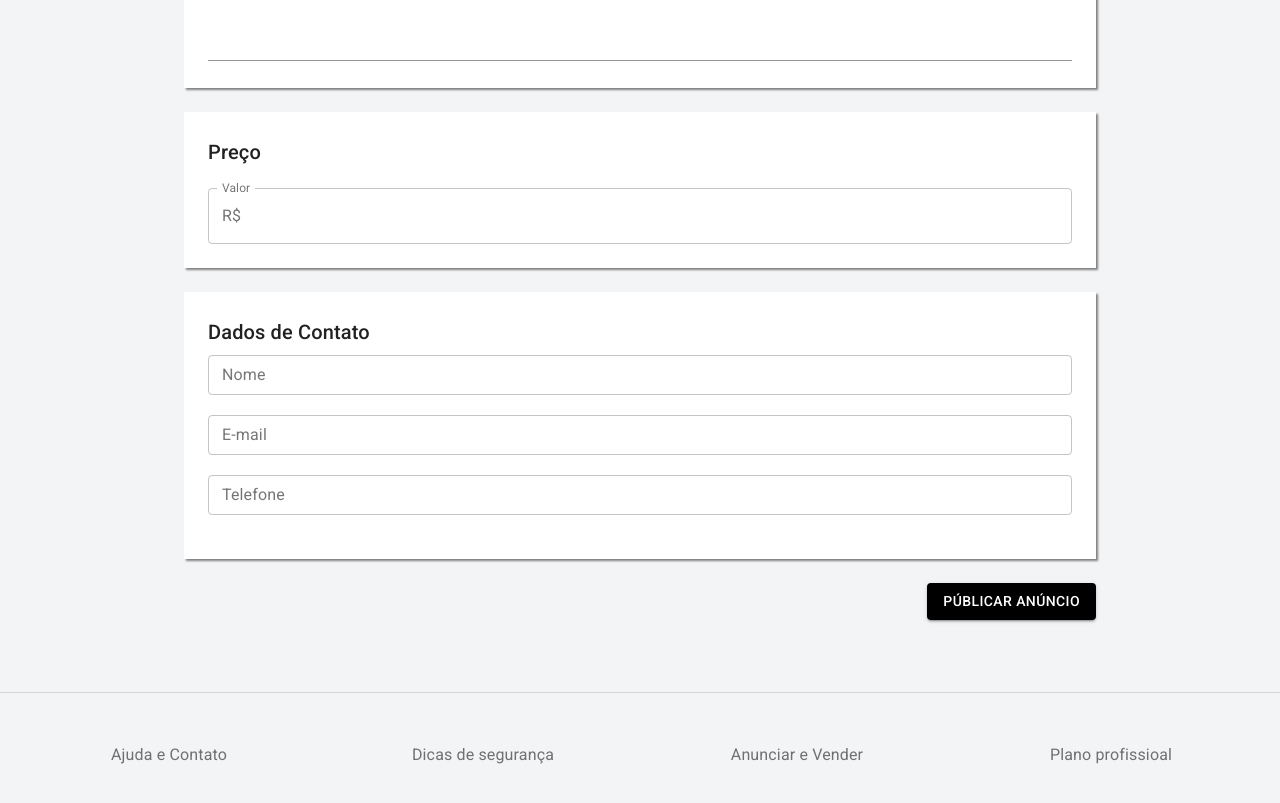
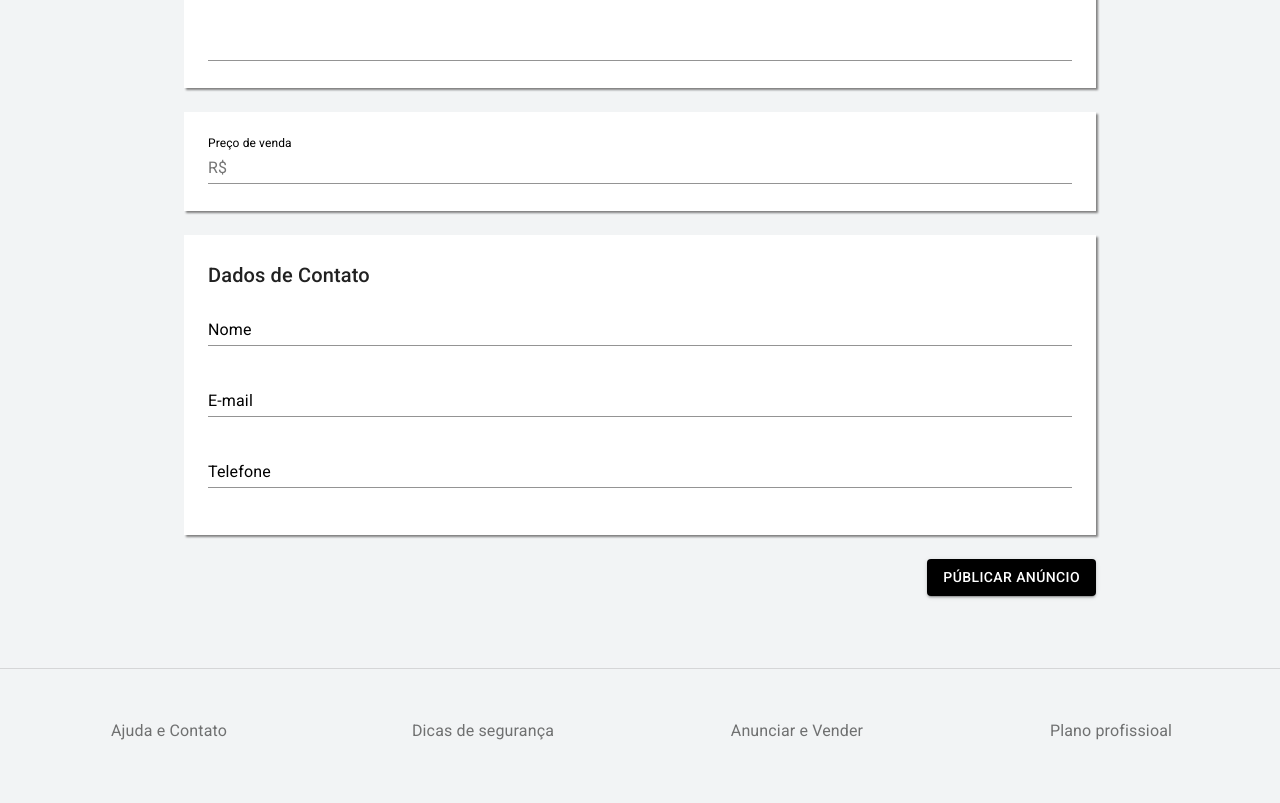
Before and after one commit to matheusfribeiro/anunx, a Next.js app: page /user/publish in a window 1280 px wide. Shown: the part 860-1663 px from the top of the page. Built offline with nearby package versions, Linux system fonts and the light colour scheme.

Commit message:
prince, name, email field validation

```diff
--- a/pages/user/publish.js
+++ b/pages/user/publish.js
@@ -101,6 +101,19 @@
   description: yup.string()
     .min(50, 'Escreva uma descrição com pelo menos 50 caracteres')
     .required('Campo obrigatório'),
+
+  price: yup.number()
+    .required('Campo obrigatório'),
+
+  email: yup.string()
+    .email('Digite um e-mail válido')
+    .required('Campo obrigatório'),
+
+  name: yup.string()
+    .required('Campo obrigatório'),
+
+  phone: yup.number()
+  .required('Campo obrigatório'),
 })
 
 const Publish = () => {
@@ -135,6 +148,10 @@
           title: '',
           category: '',
           description: '',
+          price: '',
+          email: '',
+          name: '',
+          phone: '',
         }}
         validationSchema={validationSchema}
         onSubmit={() => {
@@ -172,9 +189,10 @@
                         name="title"
                         value={values.title}
                         onChange={handleChange}
+                        label="ex.: Bicicleta aro 18 com garantia"
                       />
                       <FormHelperText>
-                        { errors.category }
+                        { errors.title }
                       </FormHelperText>
                     </FormControl>
                     <br /><br />
@@ -269,6 +287,7 @@
                             multiline
                             rows={6}
                             variant="outlined"
+                            onChange={handleChange}
                           />
                           <FormHelperText>
                             { errors.description }
@@ -279,17 +298,17 @@
 
                 <Container maxWidth="md" className={classes.boxContainer}>
                       <Box className={classes.box}>
-                        <Typography component="h6" variant="h6" color="textPrimary">
-                          Preço
-                        </Typography>
-                        <br />
-                        <FormControl fullWidth variant="outlined">
-                          <InputLabel>Valor</InputLabel>
-                          <OutlinedInput
-                            onChange={() => {}}
+                      <FormControl error={errors.price} fullWidth>
+                          <InputLabel className={classes.inputLabel}>Preço de venda</InputLabel>
+                          <Input
+                            name="price"
+                            variant="outlined"
+                            onChange={handleChange}
                             startAdornment={<InputAdornment position="start">R$</InputAdornment>}
-                            labelWidth={40}
                           />
+                          <FormHelperText>
+                            { errors.price }
+                          </FormHelperText>
                         </FormControl>
                       </Box>
                 </Container>
@@ -299,26 +318,43 @@
                         <Typography component="h6" variant="h6" color="textPrimary" gutterBottom>
                           Dados de Contato
                         </Typography>
-                        <TextField
-                          label="Nome"
-                          variant="outlined"
-                          size="small"
-                          fullWidth
-                        />
+
+                        <FormControl error={errors.name} fullWidth>
+                          <InputLabel className={classes.inputLabel}>Nome</InputLabel>
+                          <Input
+                            name="name"
+                            value={values.name}
+                            onChange={handleChange}
+                          />
+                          <FormHelperText>
+                            { errors.name }
+                          </FormHelperText>
+                        </FormControl>
                         <br /><br />
-                        <TextField
-                          label="E-mail"
-                          variant="outlined"
-                          size="small"
-                          fullWidth
-                        />
+
+                        <FormControl error={errors.email} fullWidth>
+                          <InputLabel className={classes.inputLabel}>E-mail</InputLabel>
+                          <Input
+                            name="email"
+                            value={values.email}
+                            onChange={handleChange}
+                          />
+                          <FormHelperText>
+                            { errors.email }
+                          </FormHelperText>
+                        </FormControl>
                         <br /><br />
-                        <TextField
-                          label="Telefone"
-                          variant="outlined"
-                          size="small"
-                          fullWidth
-                        />
+                        <FormControl error={errors.phone} fullWidth>
+                          <InputLabel className={classes.inputLabel}>Telefone</InputLabel>
+                          <Input
+                            name="phone"
+                            value={values.phone}
+                            onChange={handleChange}
+                          />
+                          <FormHelperText>
+                            { errors.phone }
+                          </FormHelperText>
+                        </FormControl>
                         <br /><br />
                       </Box>
                 </Container>
```
